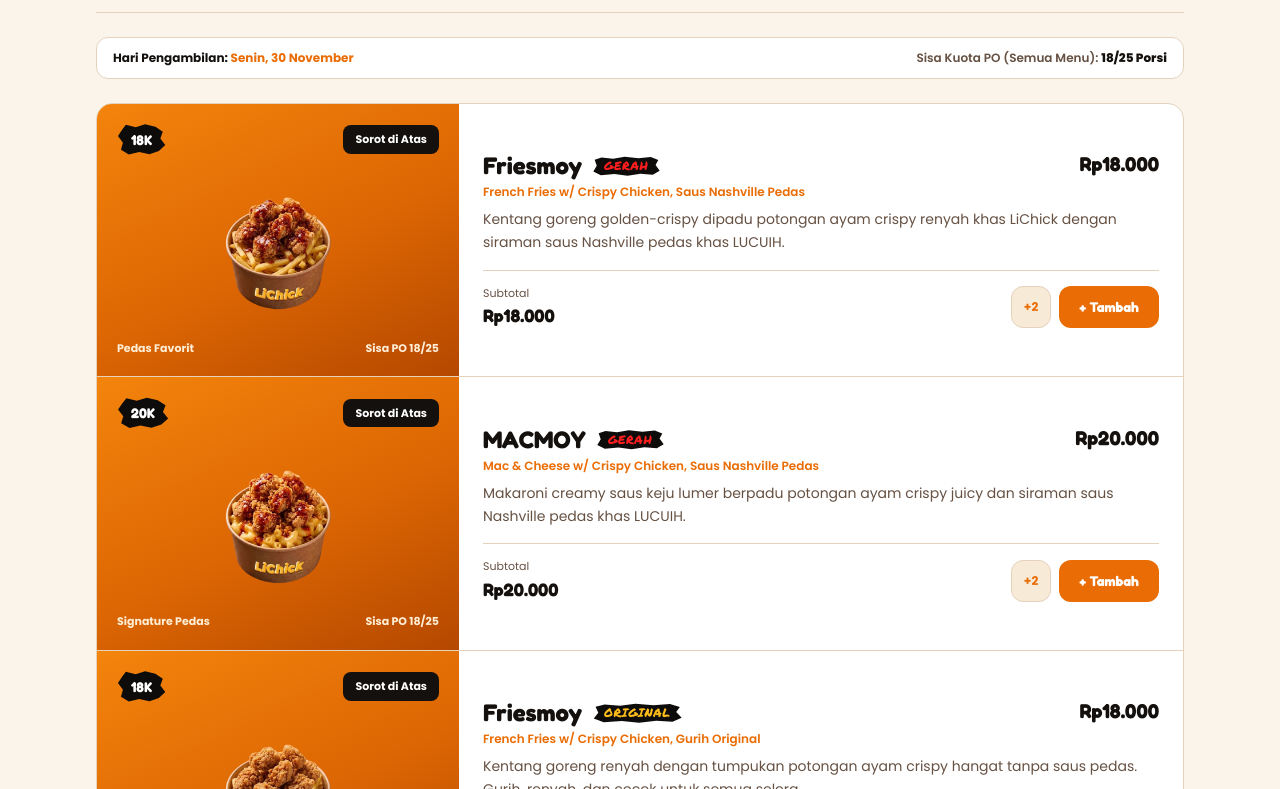
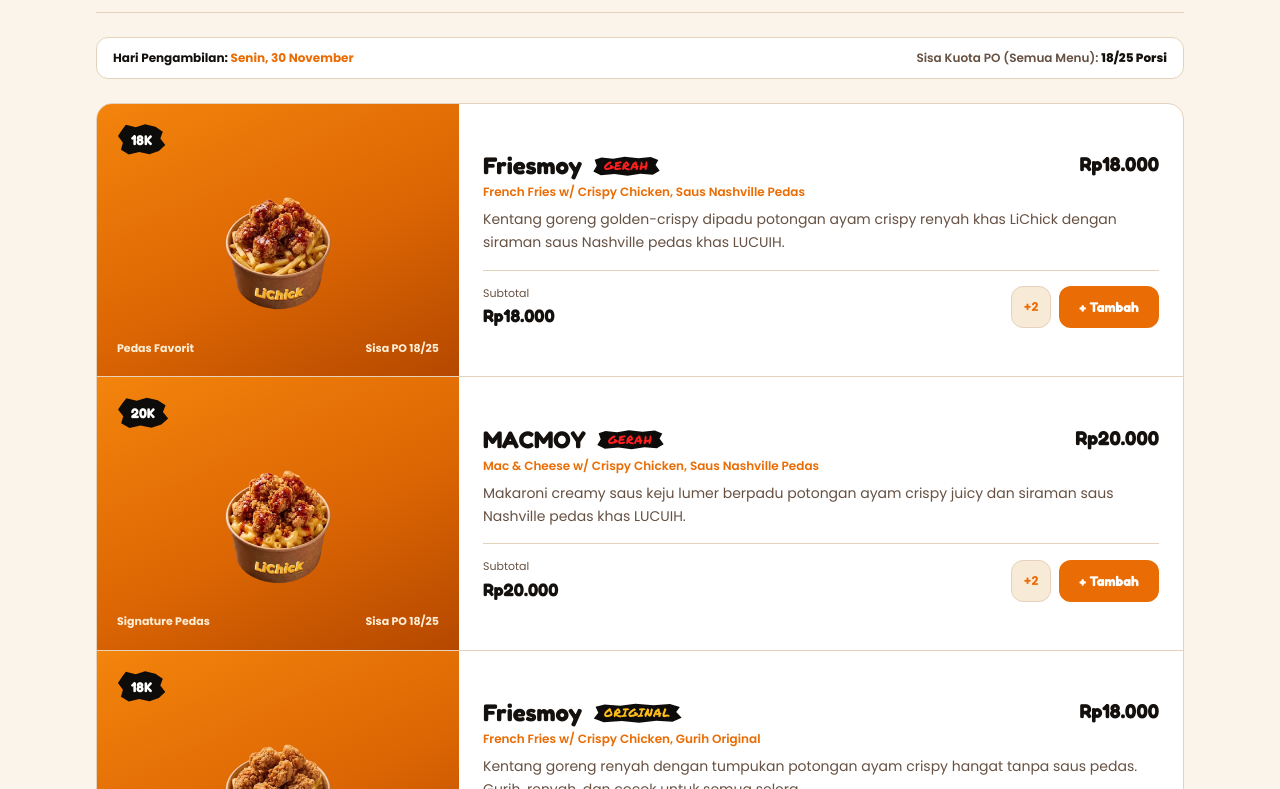
Before and after one commit to Garcia45/lichick, a Next.js app: page / in a window 1280 px wide. Shown: the part 1051-1840 px from the top of the page. Built offline with nearby package versions, Linux system fonts and the light colour scheme.

Commit message:
style(menu): remove Sorot di Atas button from menu catalog cards

```diff
--- a/src/components/StorefrontClient.tsx
+++ b/src/components/StorefrontClient.tsx
@@ -479,22 +479,10 @@ export function StorefrontClient() {
               >
                 {/* Panel Foto Produk */}
                 <div className="md:col-span-4 lg:col-span-4 bg-lichick-poster p-4 sm:p-5 flex flex-col items-center justify-between gap-2">
-                  <div className="w-full flex items-center justify-between gap-2">
+                  <div className="w-full flex items-center justify-start">
                     <span className="price-splat font-display font-bold text-white text-sm px-3.5 py-1.5">
                       {product.priceShort}
                     </span>
-                    <button
-                      type="button"
-                      onClick={() => {
-                        setHighlightedProductId(product.id);
-                        document
-                          .getElementById("highlight-menu")
-                          ?.scrollIntoView({ behavior: "smooth" });
-                      }}
-                      className="px-3 py-1.5 rounded-lg bg-brand-dark text-white hover:bg-black text-[11px] font-bold cursor-pointer transition-colors"
-                    >
-                      Sorot di Atas
-                    </button>
                   </div>
 
                   <img
```
